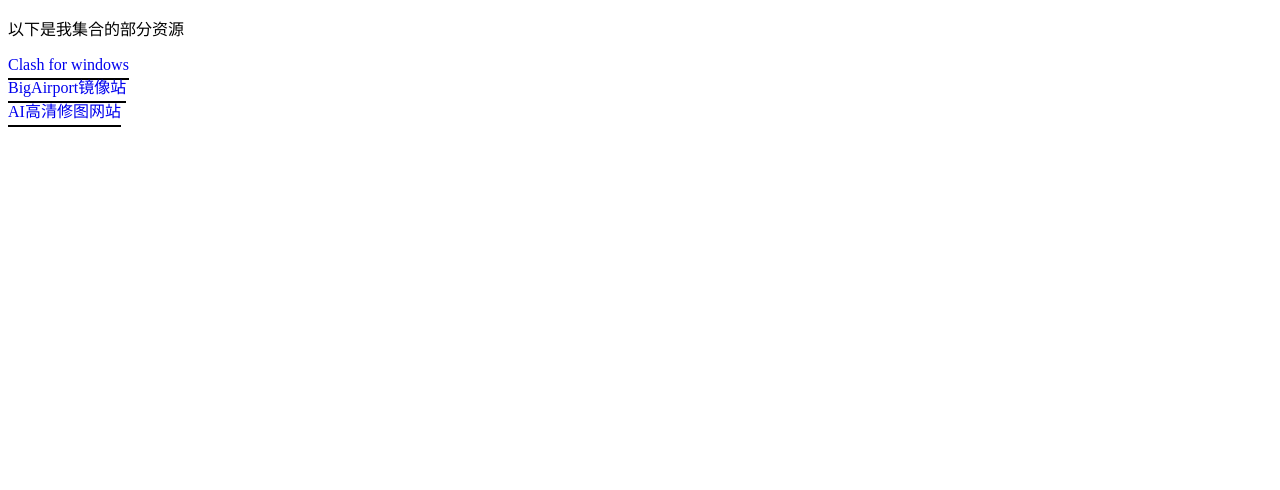
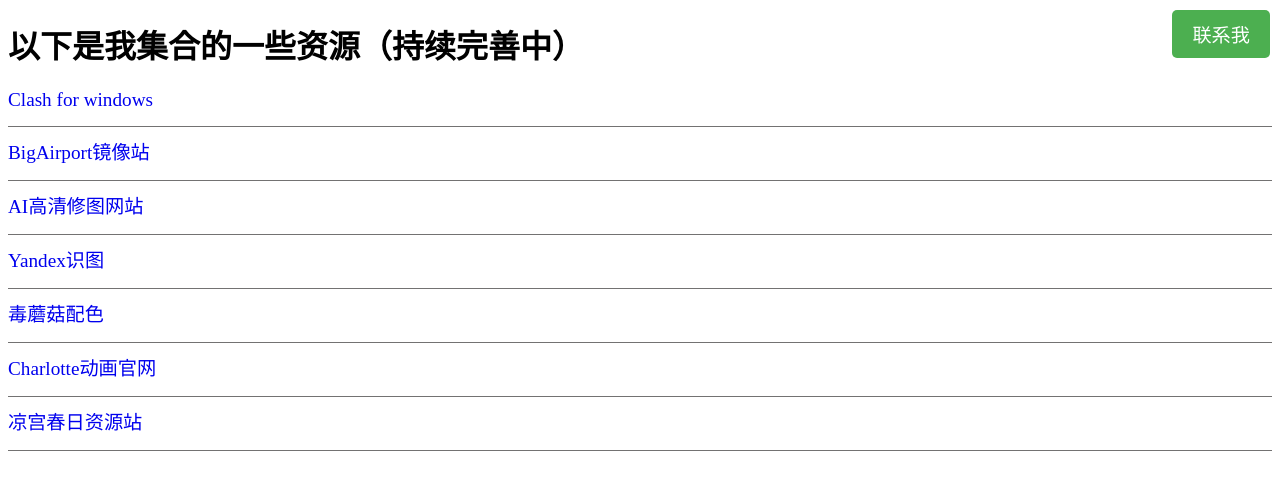
Before and after one commit to SlightLL/resource, a plain HTML site: page index.html in a window 1280 px wide. Drawn offline with Linux system fonts and the light colour scheme.

Commit message:
Update index.html

```diff
--- a/index.html
+++ b/index.html
@@ -4,20 +4,48 @@
     <meta charset="UTF-8">
     <meta name="viewport" content="width=device-width, initial-scale=1.0">
     <title>资源站</title>
-     <style>
+    <style>
+        hr {
+            width: 100%; /* 设置为100%以占满屏幕宽度 */
+            border: 0;
+            border-top: 1px solid #737272; /* 分割线颜色 */
+            margin: 10px 0; /* 设置分割线上下的间距 */
+        }
+
         a {
-            text-decoration: none;
-            border-bottom: 2px solid #000;
-            padding-bottom: 5px;
+            font-size:larger;
+            text-decoration: none; /* 去掉默认下划线 */
+            display: inline-block;
+            padding-bottom: 5px; /* 给分割线和文字之间留点空间 */
         }
-        a:hover {
-            border-bottom: 2px solid #FF5733;
+        .contact{
+            position: fixed; /* 固定位置 */
+            top: 10px; /* 距离顶部 10px */
+            right: 10px; /* 距离右边 10px */
+            background-color: #4CAF50; /* 背景颜色 */
+            color: white; /* 文字颜色 */
+            padding: 10px 20px; /* 内边距 */
+            text-decoration: none; /* 去掉默认下划线 */
+            border-radius: 5px; /* 圆角边框 */
+        }
     </style>
 </head>
 <body>
-    <p>以下是我集合的部分资源</p>
-    <a href="https://dl.p6p.net/clash_for_windows/">Clash for windows</a><br>
-    <a href="https://bigairport-mirror.com/">BigAirport镜像站</a><br>
-    <a href="https://www.bigjpg.com">AI高清修图网站</a><br>
+    <h1>以下是我集合的一些资源（持续完善中）</h1>
+    <a class="contact" target="" href="https://space.bilibili.com/407412286?spm_id_from=333.1007.0.0">联系我</a>
+    <a href="https://dl.p6p.net/clash_for_windows/" target="_blank">Clash for windows</a>
+    <hr>
+    <a href="https://bigairport-mirror.com/" target="_blank">BigAirport镜像站</a>
+    <hr>
+    <a href="https://www.bigjpg.com" target="_blank">AI高清修图网站</a>
+    <hr>
+    <a href="https://ya.ru/images" target="_blank">Yandex识图</a>
+    <hr>
+    <a href="https://color.dumogu.top" target="_blank">毒蘑菇配色</a>
+    <hr>
+    <a href="http://charlotte-anime.jp">Charlotte动画官网</a>
+    <hr>
+    <a href="https://resource.haruhifanclub.com/">凉宫春日资源站</a>
+    <hr>
 </body>
 </html>
```
